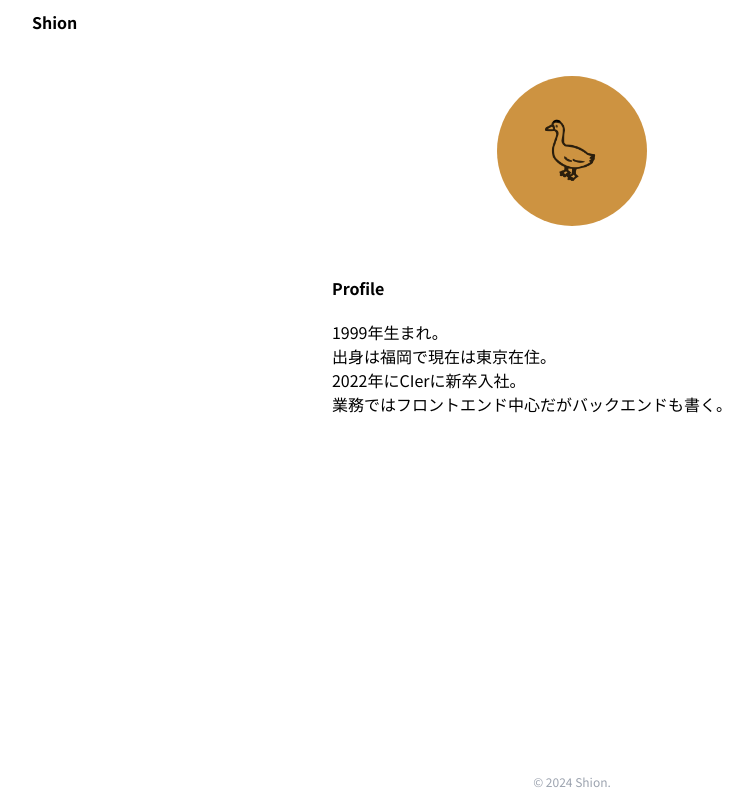
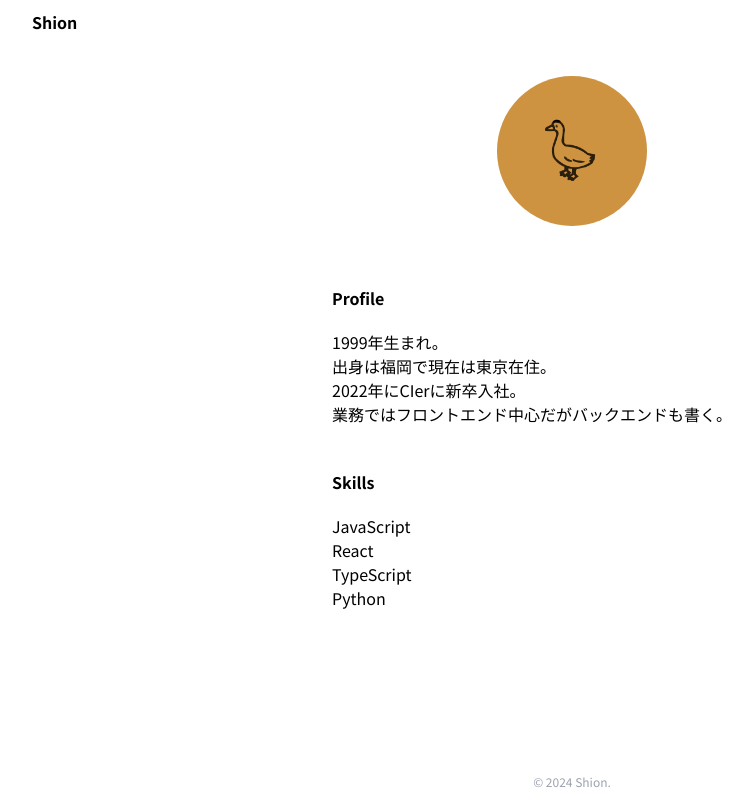
Before and after one commit to kamiya-shion/portfolio, a Next.js app: page / in a window 1280 px wide. Shown: the whole page, without its empty margins (68-821 px from the left). Built offline with nearby package versions, Linux system fonts and the light colour scheme.

Commit message:
chore: sticky header

```diff
--- a/app/components/footer/footer.tsx
+++ b/app/components/footer/footer.tsx
@@ -3,7 +3,7 @@ import styles from "./footer.module.css";
 
 export const FixedFooter = () => {
   return (
-    <footer className={clsx("text-xs text-gray-400", styles.footer)}>
+    <footer className={clsx("text-xs text-gray-400 bg-white", styles.footer)}>
       © 2024 Shion.
     </footer>
   );
--- a/app/components/header/header.module.css
+++ b/app/components/header/header.module.css
@@ -1,4 +1,7 @@
 .header {
+  top: 0;
+  position: sticky;
+  background-color: white;
 }
 
 .headerInner {
--- a/app/components/profile/profile.module.css
+++ /dev/null
@@ -1,8 +0,0 @@
-.profile {
-  max-width: 1200px;
-  display: flex;
-  flex-direction: column;
-  justify-content: center;
-  align-items: center;
-  padding: 30px 0;
-}
--- a/app/components/profile/profile.tsx
+++ b/app/components/profile/profile.tsx
@@ -1,11 +1,7 @@
-import styles from "./profile.module.css";
-
 export const Profile = () => {
   return (
-    <div className={styles.profile}>
-      <section>
+    <section className="w-[400px]">
       <h1 className="font-bold my-5">Profile</h1>
-        <div>
       <p>
         1999年生まれ。
         <br />
@@ -15,8 +11,6 @@ export const Profile = () => {
         <br />
         業務ではフロントエンド中心だがバックエンドも書く。
       </p>
-        </div>
     </section>
-    </div>
   );
 };
--- /dev/null
+++ b/app/components/skill/skill.tsx
@@ -0,0 +1,15 @@
+export const Skill = () => {
+  return (
+    <section className="w-[400px]">
+      <h1 className="font-bold my-5">Skills</h1>
+      <ul>
+        <li>JavaScript</li>
+        <ul>
+          <li>React</li>
+          <li>TypeScript</li>
+        </ul>
+        <li>Python</li>
+      </ul>
+    </section>
+  );
+};
--- a/app/page.tsx
+++ b/app/page.tsx
@@ -3,6 +3,7 @@ import { Header } from "./components/header/header";
 import { Profile } from "./components/profile/profile";
 import Image from "next/image";
 import localImage from "@/public/icon.png";
+import { Skill } from "./components/skill/skill";
 
 export default function Home() {
   return (
@@ -15,8 +16,9 @@ export default function Home() {
         height={150}
         alt="profile picture"
       />
-      <main>
+      <main className="max-w-[1200px] py-10 flex flex-col gap-6 items-center">
         <Profile />
+        <Skill />
       </main>
       <FixedFooter />
     </>
```
Lines whose indentation alone changed are shown as unchanged.
